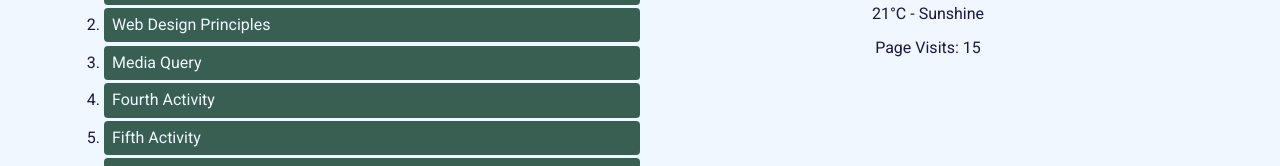
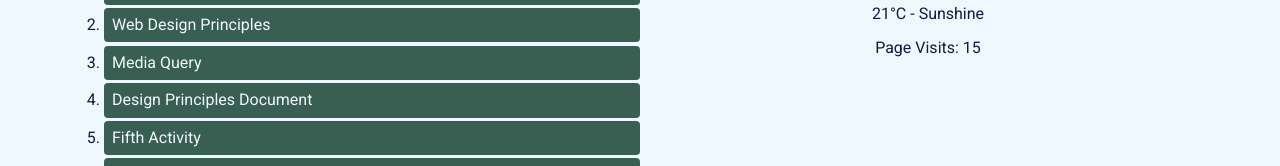
Before and after one commit to gustavolimadesousa/wdd230, a plain HTML site: page index.html in a window 1280 px wide. Shown: the part 533-699 px from the top of the page. Drawn offline with Linux system fonts and the light colour scheme.

Commit message:
homepage update

```diff
--- a/index.html
+++ b/index.html
@@ -42,7 +42,7 @@
         <li><a href="/wdd230/lesson01/holygrail.html">Holy Layout</a></li>
         <li><a href="/wdd230/lesson02/design.html">Web Design Principles</a></li>
         <li><a href="/wdd230/lesson01/media-query.html">Media Query</a></li>
-        <li><a href="#">Fourth Activity</a></li>
+        <li><a href="/wdd230/lesson02/design-principles.html">Design Principles Document</a></li>
         <li><a href="#">Fifth Activity</a></li>
         <li><a href="#">Sixth Activity</a></li>
         <li><a href="#">Seventh Activity</a></li>
```
